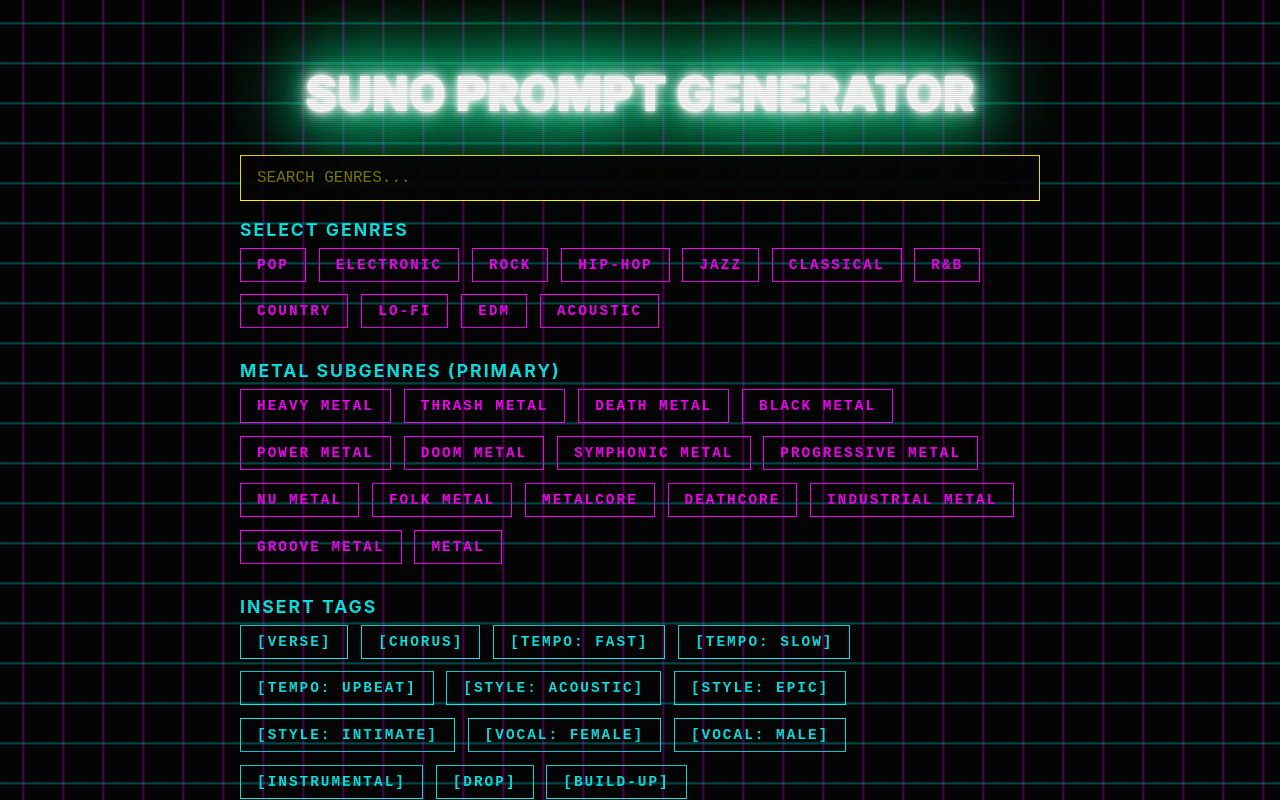
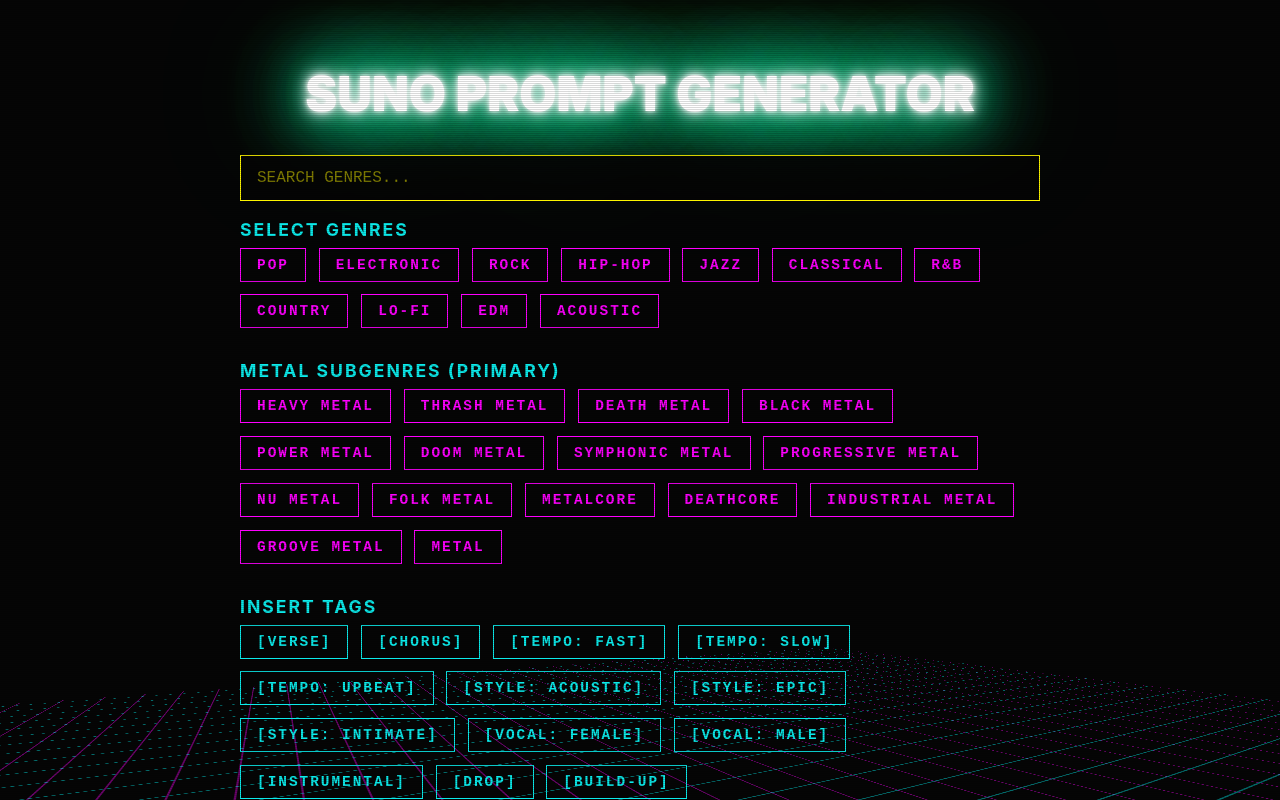
Before and after one commit to Eidolf/ER-Suno-PromptGenerator, a React (Vite) app in the folder frontend/: page / in a window 1280 px wide. Shown: the top 800 px of the page. Built offline with nearby package versions, Linux system fonts and the light colour scheme.

Commit message:
style(ui): rotate perspective grid diagonally like star wars crawl

```diff
--- a/frontend/src/App.css
+++ b/frontend/src/App.css
@@ -10,20 +10,23 @@
   z-index: 1;
 }
 
-/* Fullscreen neon grid */
+/* Deep diagonal Star Wars perspective grid */
 .app-container::after {
   content: "";
   position: fixed;
-  top: 0;
-  left: 0;
-  width: 100vw;
-  height: 100vh;
+  top: 0%;
+  left: -50%;
+  width: 200vw;
+  height: 200vh;
   background-image:
-    linear-gradient(rgba(0, 255, 255, 0.3) 2px, transparent 2px),
-    linear-gradient(90deg, rgba(255, 0, 255, 0.3) 2px, transparent 2px);
-  background-size: 40px 40px;
+    linear-gradient(rgba(0, 255, 255, 0.4) 2px, transparent 2px),
+    linear-gradient(90deg, rgba(255, 0, 255, 0.4) 2px, transparent 2px);
+  background-size: 60px 60px;
   background-position: center;
-  animation: grid-move 10s linear infinite;
+  /* Rotate on X for the Star Wars depth, and Z to angle it diagonally */
+  transform: perspective(600px) rotateX(70deg) rotateZ(-30deg) translateY(-200px);
+  transform-origin: center center;
+  animation: grid-move-diagonal 12s linear infinite;
   z-index: -2;
   pointer-events: none;
 }
@@ -37,13 +40,14 @@
   min-height: 100vh;
 }
 
-@keyframes grid-move {
+@keyframes grid-move-diagonal {
   0% {
     background-position: 0 0;
   }
 
   100% {
-    background-position: 40px 40px;
+    /* Move both X and Y to slide along the diagonal grid */
+    background-position: 60px 60px;
   }
 }
 
```
